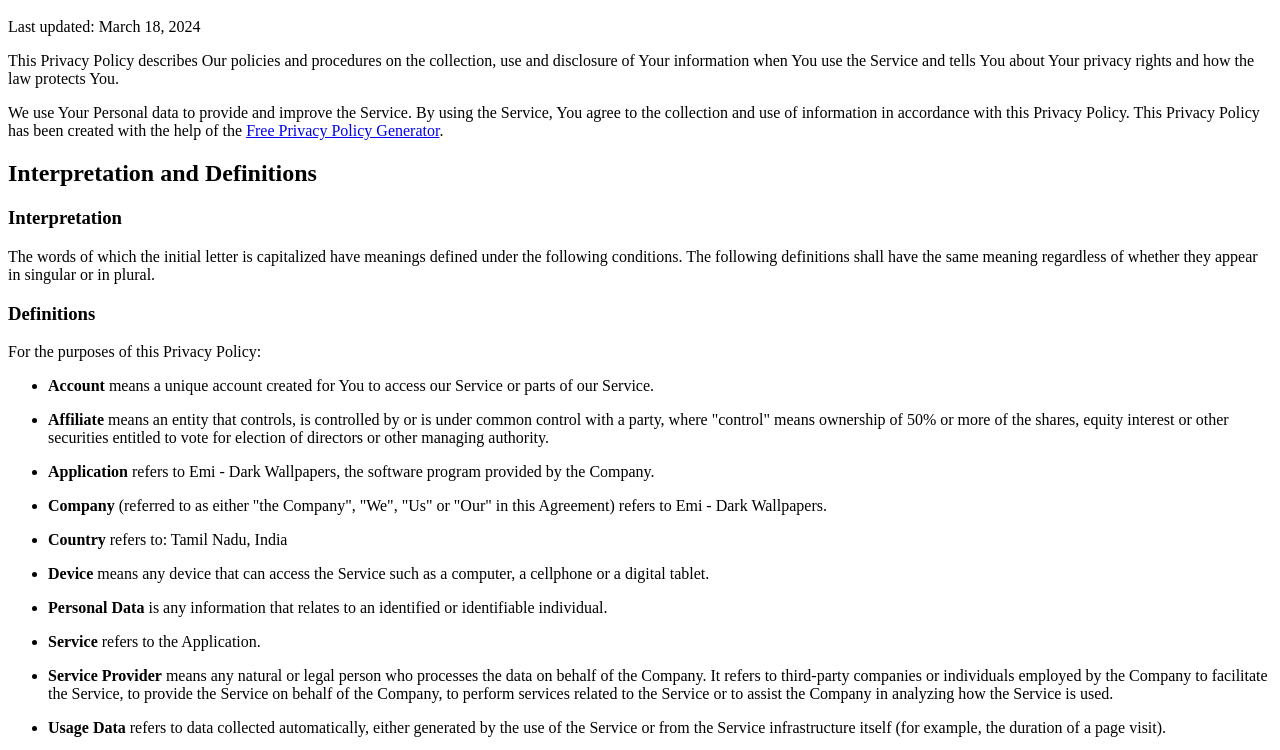
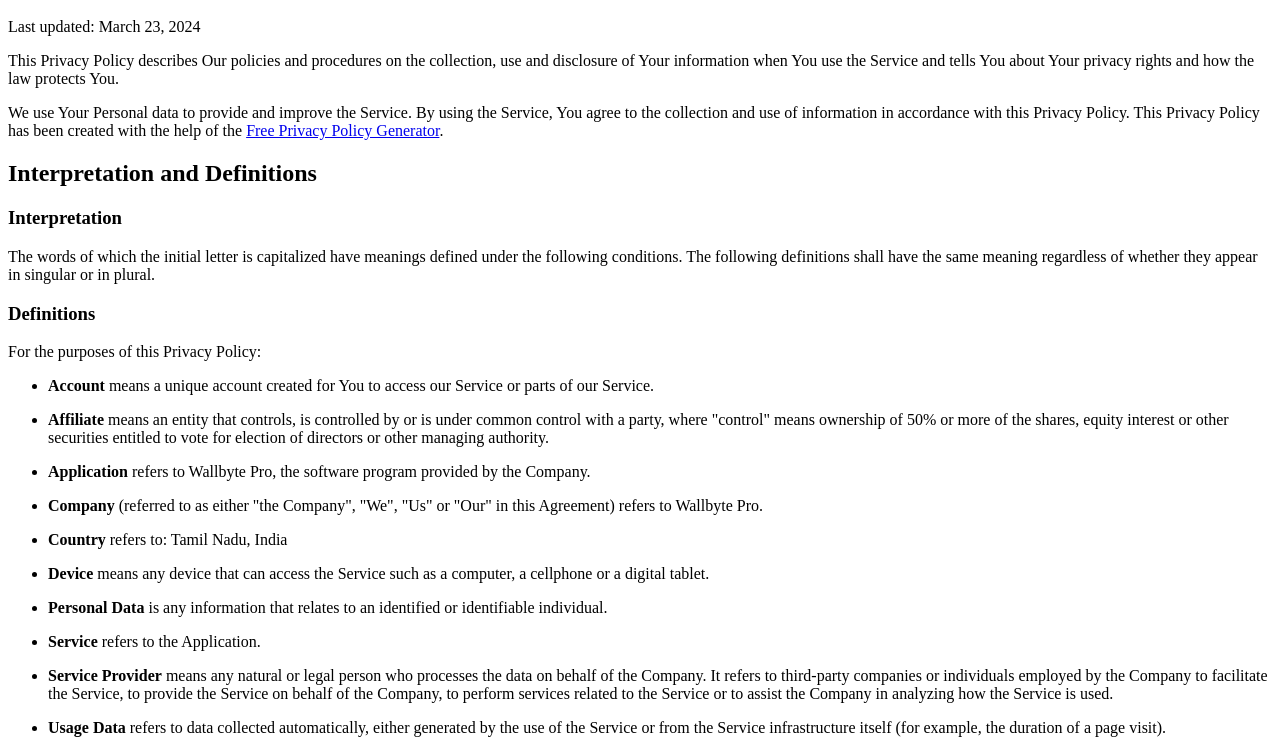
Before and after one commit to TeamSuperbeta/Emi, a plain HTML site: page index.html in a window 1280 px wide. Shown: the part 48-798 px from the top of the page. Drawn offline with Linux system fonts and the light colour scheme.

Commit message:
Update index.html

```diff
--- a/index.html
+++ b/index.html
@@ -1,5 +1,5 @@
 <h1>Privacy Policy</h1>
-<p>Last updated: March 18, 2024</p>
+<p>Last updated: March 23, 2024</p>
 <p>This Privacy Policy describes Our policies and procedures on the collection, use and disclosure of Your information when You use the Service and tells You about Your privacy rights and how the law protects You.</p>
 <p>We use Your Personal data to provide and improve the Service. By using the Service, You agree to the collection and use of information in accordance with this Privacy Policy. This Privacy Policy has been created with the help of the <a href="https://www.freeprivacypolicy.com/free-privacy-policy-generator/" target="_blank">Free Privacy Policy Generator</a>.</p>
 <h2>Interpretation and Definitions</h2>
@@ -15,10 +15,10 @@
 <p><strong>Affiliate</strong> means an entity that controls, is controlled by or is under common control with a party, where &quot;control&quot; means ownership of 50% or more of the shares, equity interest or other securities entitled to vote for election of directors or other managing authority.</p>
 </li>
 <li>
-<p><strong>Application</strong> refers to Emi - Dark Wallpapers, the software program provided by the Company.</p>
+<p><strong>Application</strong> refers to Wallbyte Pro, the software program provided by the Company.</p>
 </li>
 <li>
-<p><strong>Company</strong> (referred to as either &quot;the Company&quot;, &quot;We&quot;, &quot;Us&quot; or &quot;Our&quot; in this Agreement) refers to Emi - Dark Wallpapers.</p>
+<p><strong>Company</strong> (referred to as either &quot;the Company&quot;, &quot;We&quot;, &quot;Us&quot; or &quot;Our&quot; in this Agreement) refers to Wallbyte Pro.</p>
 </li>
 <li>
 <p><strong>Country</strong> refers to: Tamil Nadu,  India</p>
```
